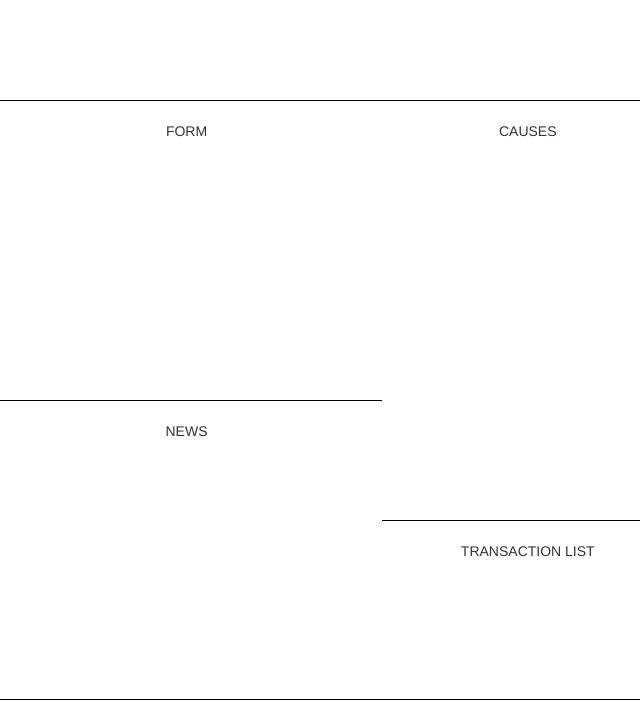
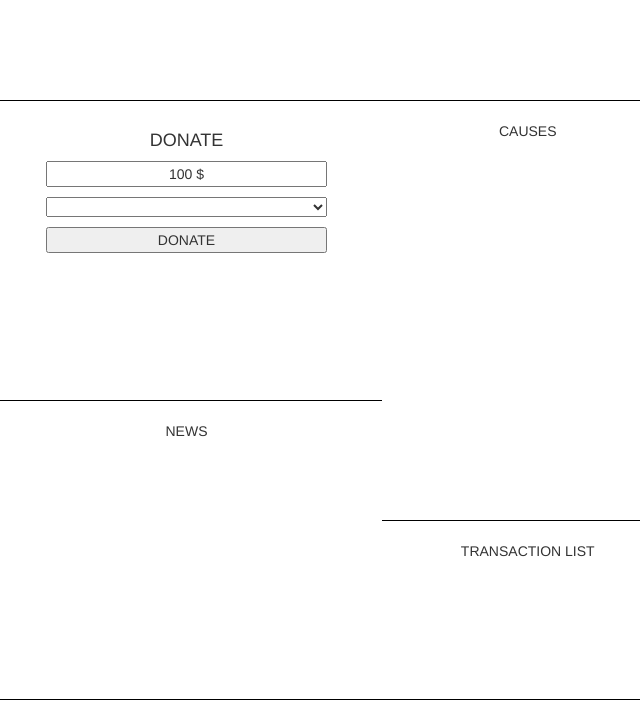
Before and after one commit to notiv/charity.chain, a plain HTML site: page Frontend/index.html in a window 1280 px wide. Shown: the whole page, without its empty margins (551-1191 px from the left). Drawn offline with Linux system fonts and the light colour scheme; no server answers.

Commit message:
js - pt1

```diff
--- a/Frontend/index.css
+++ b/Frontend/index.css
@@ -24,3 +24,11 @@
     margin: auto;
     text-align: center;
 }
+
+input, select, button {
+    display: block;
+    text-align: center;
+    width: 80%;
+    margin: auto;
+    margin-top: 10px;
+}
--- a/Frontend/index.html
+++ b/Frontend/index.html
@@ -25,7 +25,14 @@
                 <div class="row padding-top" style="height: 50%;">
                     <!-- FORM -->
                     <div class="form centered">
-                        <!-- TODO -->FORM
+                        <h4>DONATE</h4>
+                        <form>
+                            <input type="text" value="100 $">
+                            <select class="charities">
+                                <!-- INITIALLY EMPTY -->
+                            </select>
+                            <button onClick="sendMoney()">DONATE</button>
+                        </form>
                     </div>
                 </div>
                 <div class="row padding-top border-top" style="height: 50%;">
@@ -56,10 +63,13 @@
     <script src="socket.io.slim.js"></script>
     <!-- app logic -->
     <script>
-        var urlPart = '40ccdca6';
+        /*
+         * Socket.io
+         */
+        const urlPart = '40ccdca6';
         // connect to socket.io WS
         // TODO: replace with localhost before delivery
-        var socket = io('http://' + urlPart + '.ngrok.io:8080');
+        const socket = io('http://' + urlPart + '.ngrok.io:8080');
 
         // listen for events
         socket.on('test event', data => {
@@ -69,6 +79,26 @@
         socket.on('pendingTransaction', data => {
            console.log(data);
         });
+
+        /*
+         * UTILITY
+         */
+        const mapNameToAddress = () => {
+            // TODO
+        };
+
+        /*
+         * DOM events
+         */
+
+        const sendMoney = () => {
+            const charity = $('.charities').find('option:selected').text();
+            const charityAddress = mapNameToAddress();
+        };
+
+        /*
+        * init data
+        */
     </script>
 
     <!-- livereload -->
```
